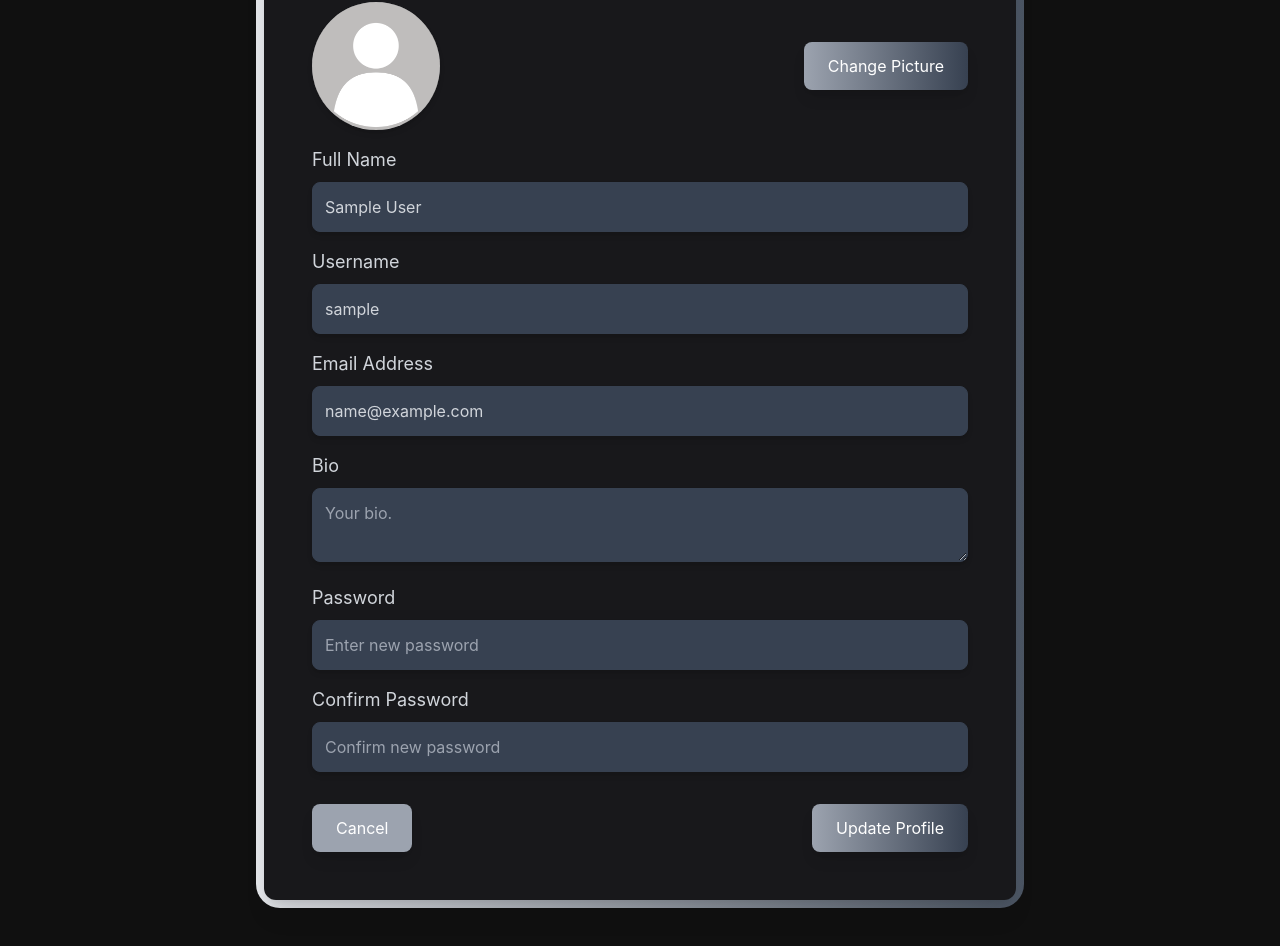
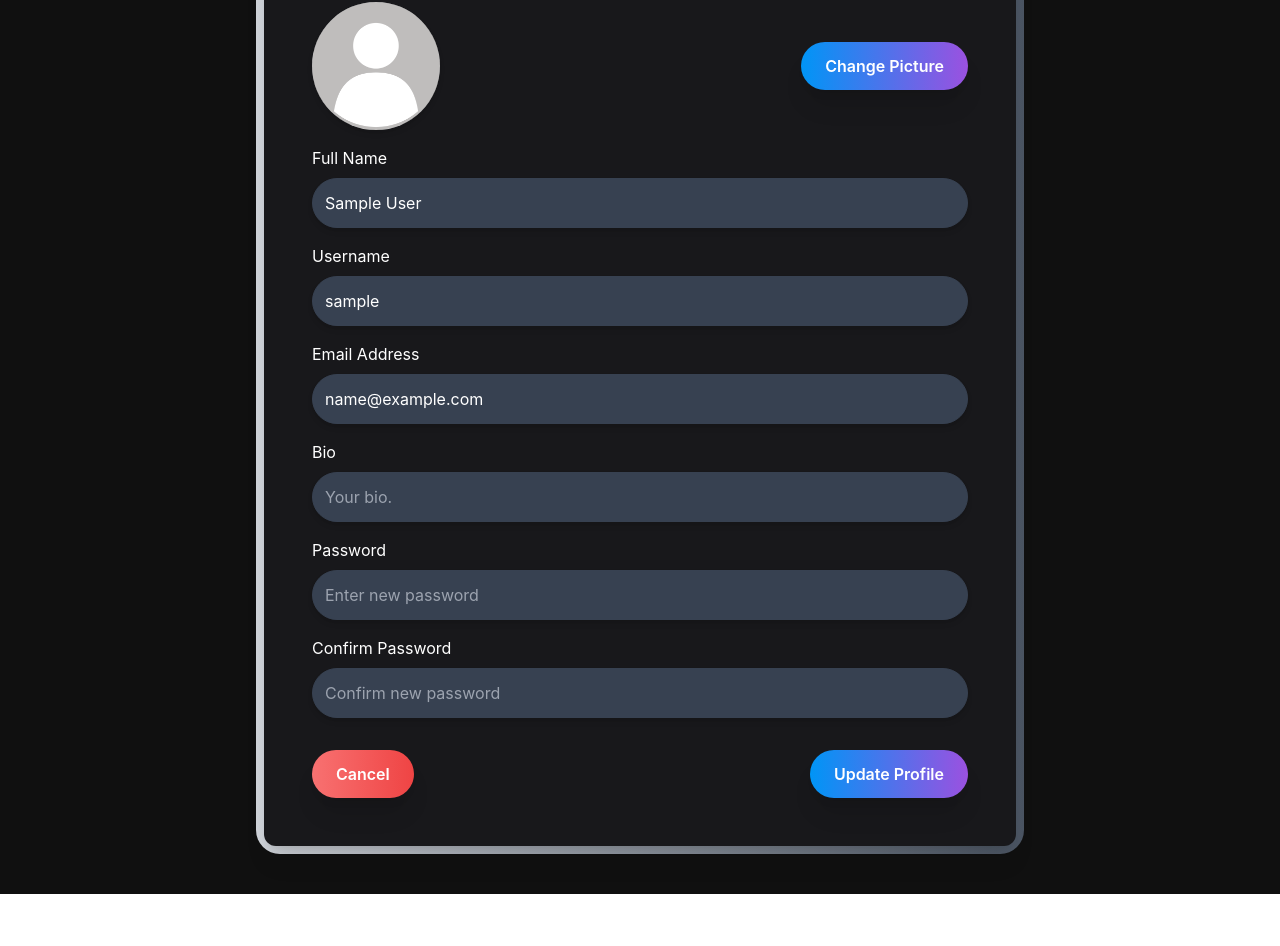
Before and after one commit to tanmay-tiwari-20/Spools, a React (Vite) app in the folder frontend/: page /update in a window 1280 px wide. Shown: the part 238-1184 px from the top of the page. After the commit the page ends 1132 px from the top, so only its background shows below. Built offline with nearby package versions, Linux system fonts and the light colour scheme; no server answers; sample sign-in values are in the browser's storage.

Commit message:
Debugging again

```diff
--- a/frontend/src/Pages/UpdateProfilePage.jsx
+++ b/frontend/src/Pages/UpdateProfilePage.jsx
@@ -74,18 +74,12 @@ const UpdateProfilePage = () => {
       if (inputs.password) formData.append("password", inputs.password);
       if (selectedFile) formData.append("profilePic", selectedFile);
 
-      // Log FormData for debugging
-      for (let pair of formData.entries()) {
-        console.log(pair[0] + ", " + pair[1]);
-      }
-
       const res = await fetch(`/api/users/update/${user._id}`, {
         method: "PUT",
         body: formData, // Use FormData for file + input fields
       });
 
       const data = await res.json();
-      console.log("Response Data: ", data); // Log response from server
 
       if (!res.ok) {
         // Check if the response status is not OK
@@ -112,11 +106,11 @@ const UpdateProfilePage = () => {
 
   return (
     <div className="flex justify-center items-center px-4 py-8">
-      <div className="grid gap-8 max-w-3xl w-full bg-gradient-to-r from-gray-200 to-gray-600 rounded-3xl">
+      <div className="grid gap-8 max-w-3xl w-full bg-gradient-to-r from-gray-300 to-gray-600 rounded-3xl">
         <form onSubmit={handleSubmit} encType="multipart/form-data">
           <section id="update-profile">
             <div className="border-8 border-transparent rounded-xl bg-white dark:bg-zinc-900 shadow-xl p-6 sm:p-8 md:p-10 m-2">
-              <h1 className="text-3xl sm:text-4xl md:text-5xl font-bold text-center cursor-default dark:text-gray-300 text-gray-900 mb-6">
+              <h1 className="text-3xl sm:text-4xl md:text-5xl font-bold text-center cursor-default dark:text-white text-gray-900 mb-6">
                 Edit Profile
               </h1>
 
@@ -130,7 +124,7 @@ const UpdateProfilePage = () => {
                   />
                 </div>
                 <button
-                  className="w-full sm:w-auto bg-gradient-to-r from-gray-400 to-gray-700 text-white px-6 py-3 rounded-lg hover:scale-105 transition-transform duration-300 shadow-lg"
+                  className="w-full md:text-base text-sm font-semibold sm:w-auto bg-gradient-to-r from-electricBlue to-softPurple text-white px-6 py-3 rounded-full hover:scale-105 shadow-xl transition-all duration-300 hover:shadow-electricBlue dark:hover:shadow-softPurple"
                   onClick={() => fileRef.current.click()}
                   type="button"
                 >
@@ -148,7 +142,7 @@ const UpdateProfilePage = () => {
               <div className="mt-4">
                 <label
                   htmlFor="fullName"
-                  className="block mb-2 text-base sm:text-lg dark:text-gray-300"
+                  className="block mb-2 md:text-base text-sm dark:text-white"
                 >
                   Full Name
                 </label>
@@ -160,7 +154,7 @@ const UpdateProfilePage = () => {
                   onChange={(e) =>
                     setInputs({ ...inputs, name: e.target.value })
                   }
-                  className="w-full p-3 border rounded-lg shadow-md dark:bg-gray-700 dark:text-gray-300 dark:border-gray-700 border-gray-300 focus:ring-2 focus:ring-gray-500 transition-transform duration-300 hover:scale-105"
+                  className="w-full p-3 md:text-base text-sm border rounded-full shadow-md dark:bg-gray-700 dark:text-white dark:border-gray-700 border-white focus:ring-2 focus:ring-gray-500 transition-transform duration-300 hover:scale-105"
                 />
               </div>
 
@@ -168,7 +162,7 @@ const UpdateProfilePage = () => {
               <div className="mt-4">
                 <label
                   htmlFor="username"
-                  className="block mb-2 text-base sm:text-lg dark:text-gray-300"
+                  className="block mb-2 md:text-base text-sm dark:text-white"
                 >
                   Username
                 </label>
@@ -180,7 +174,7 @@ const UpdateProfilePage = () => {
                   onChange={(e) =>
                     setInputs({ ...inputs, username: e.target.value })
                   }
-                  className="w-full p-3 border rounded-lg shadow-md dark:bg-gray-700 dark:text-gray-300 dark:border-gray-700 border-gray-300 focus:ring-2 focus:ring-gray-500 transition-transform duration-300 hover:scale-105"
+                  className="w-full p-3 md:text-base text-sm border rounded-full shadow-md dark:bg-gray-700 dark:text-white dark:border-gray-700 border-white focus:ring-2 focus:ring-gray-500 transition-transform duration-300 hover:scale-105"
                 />
               </div>
 
@@ -188,7 +182,7 @@ const UpdateProfilePage = () => {
               <div className="mt-4">
                 <label
                   htmlFor="email"
-                  className="block mb-2 text-base sm:text-lg dark:text-gray-300"
+                  className="block mb-2 md:text-base text-sm dark:text-white"
                 >
                   Email Address
                 </label>
@@ -200,7 +194,7 @@ const UpdateProfilePage = () => {
                   onChange={(e) =>
                     setInputs({ ...inputs, email: e.target.value })
                   }
-                  className="w-full p-3 border rounded-lg shadow-md dark:bg-gray-700 dark:text-gray-300 dark:border-gray-700 border-gray-300 focus:ring-2 focus:ring-gray-500 transition-transform duration-300 hover:scale-105"
+                  className="w-full p-3 md:text-base text-sm  border rounded-full shadow-md dark:bg-gray-700 dark:text-white dark:border-gray-700 border-white focus:ring-2 focus:ring-gray-500 transition-transform duration-300 hover:scale-105"
                 />
               </div>
 
@@ -208,18 +202,18 @@ const UpdateProfilePage = () => {
               <div className="mt-4">
                 <label
                   htmlFor="bio"
-                  className="block mb-2 text-base sm:text-lg dark:text-gray-300"
+                  className="block mb-2 md:text-base text-sm dark:text-white"
                 >
                   Bio
                 </label>
-                <textarea
+                <input
                   id="bio"
                   placeholder="Your bio."
                   value={inputs.bio}
                   onChange={(e) =>
                     setInputs({ ...inputs, bio: e.target.value })
                   }
-                  className="w-full p-3 border rounded-lg shadow-md dark:bg-gray-700 dark:text-gray-300 dark:border-gray-700 border-gray-300 focus:ring-2 focus:ring-gray-500 transition-transform duration-300 hover:scale-105"
+                  className="w-full p-3 md:text-base text-sm border rounded-full shadow-md dark:bg-gray-700 dark:text-white dark:border-gray-700 border-white focus:ring-2 focus:ring-gray-500 transition-transform duration-300 hover:scale-105"
                 />
               </div>
 
@@ -227,7 +221,7 @@ const UpdateProfilePage = () => {
               <div className="mt-4">
                 <label
                   htmlFor="password"
-                  className="block mb-2 text-base sm:text-lg dark:text-gray-300"
+                  className="block mb-2 md:text-base text-sm  dark:text-white"
                 >
                   Password
                 </label>
@@ -239,7 +233,7 @@ const UpdateProfilePage = () => {
                   onChange={(e) =>
                     setInputs({ ...inputs, password: e.target.value })
                   }
-                  className="w-full p-3 border rounded-lg shadow-md dark:bg-gray-700 dark:text-gray-300 dark:border-gray-700 border-gray-300 focus:ring-2 focus:ring-gray-500 transition-transform duration-300 hover:scale-105"
+                  className="w-full p-3 md:text-base text-sm border rounded-full shadow-md dark:bg-gray-700 dark:text-white dark:border-gray-700 border-white focus:ring-2 focus:ring-gray-500 transition-transform duration-300 hover:scale-105"
                 />
               </div>
 
@@ -247,7 +241,7 @@ const UpdateProfilePage = () => {
               <div className="mt-4">
                 <label
                   htmlFor="confirmPassword"
-                  className="block mb-2 text-base sm:text-lg dark:text-gray-300"
+                  className="block mb-2 md:text-base text-sm dark:text-white"
                 >
                   Confirm Password
                 </label>
@@ -259,14 +253,14 @@ const UpdateProfilePage = () => {
                   onChange={(e) =>
                     setInputs({ ...inputs, confirmPassword: e.target.value })
                   }
-                  className="w-full p-3 border rounded-lg shadow-md dark:bg-gray-700 dark:text-gray-300 dark:border-gray-700 border-gray-300 focus:ring-2 focus:ring-gray-500 transition-transform duration-300 hover:scale-105"
+                  className="w-full p-3 md:text-base text-sm border rounded-full shadow-md dark:bg-gray-700 dark:text-white dark:border-gray-700 border-white focus:ring-2 focus:ring-gray-500 transition-transform duration-300 hover:scale-105"
                 />
               </div>
 
               {/* Action Buttons */}
               <div className="mt-8 flex justify-between">
                 <button
-                  className="bg-gray-400 text-white px-6 py-3 rounded-lg hover:scale-105 transition-transform duration-300 shadow-lg"
+                  className="bg-gradient-to-r from-red-400 to-red-500 font-semibold text-white md:text-base text-sm md:px-6 md:py-3 px-4 py-2  rounded-full hover:scale-105 shadow-xl transition-all duration-300 hover:shadow-softRed"
                   type="button"
                   onClick={resetForm}
                   disabled={updating}
@@ -274,13 +268,36 @@ const UpdateProfilePage = () => {
                   Cancel
                 </button>
                 <button
-                  className={`bg-gradient-to-r from-gray-400 to-gray-700 text-white px-6 py-3 rounded-lg hover:scale-105 transition-transform duration-300 shadow-lg ${
+                  className={`bg-gradient-to-r from-electricBlue to-softPurple font-semibold text-white md:text-base text-sm md:px-6 md:py-3 px-4 py-2 rounded-full hover:scale-105 shadow-xl transition-all duration-300 hover:shadow-electricBlue dark:hover:shadow-softPurple ${
                     updating ? "opacity-70 cursor-not-allowed" : ""
                   }`}
                   type="submit"
                   disabled={updating}
                 >
-                  {updating ? "Updating..." : "Update Profile"}
+                  {updating ? (
+                    <svg
+                      className="animate-spin h-5 w-5 text-gray-700 dark:text-gray-200"
+                      xmlns="http://www.w3.org/2000/svg"
+                      fill="none"
+                      viewBox="0 0 24 24"
+                    >
+                      <circle
+                        className="opacity-25"
+                        cx="12"
+                        cy="12"
+                        r="10"
+                        stroke="currentColor"
+                        strokeWidth="4"
+                      ></circle>
+                      <path
+                        className="opacity-75"
+                        fill="currentColor"
+                        d="M4 12a8 8 0 018-8V0C5.373 0 0 5.373 0 12h4z"
+                      ></path>
+                    </svg>
+                  ) : (
+                    "Update Profile"
+                  )}
                 </button>
               </div>
             </div>
```
Also changed, not shown: 1 other file (tests, documents, lock files or other folders).
